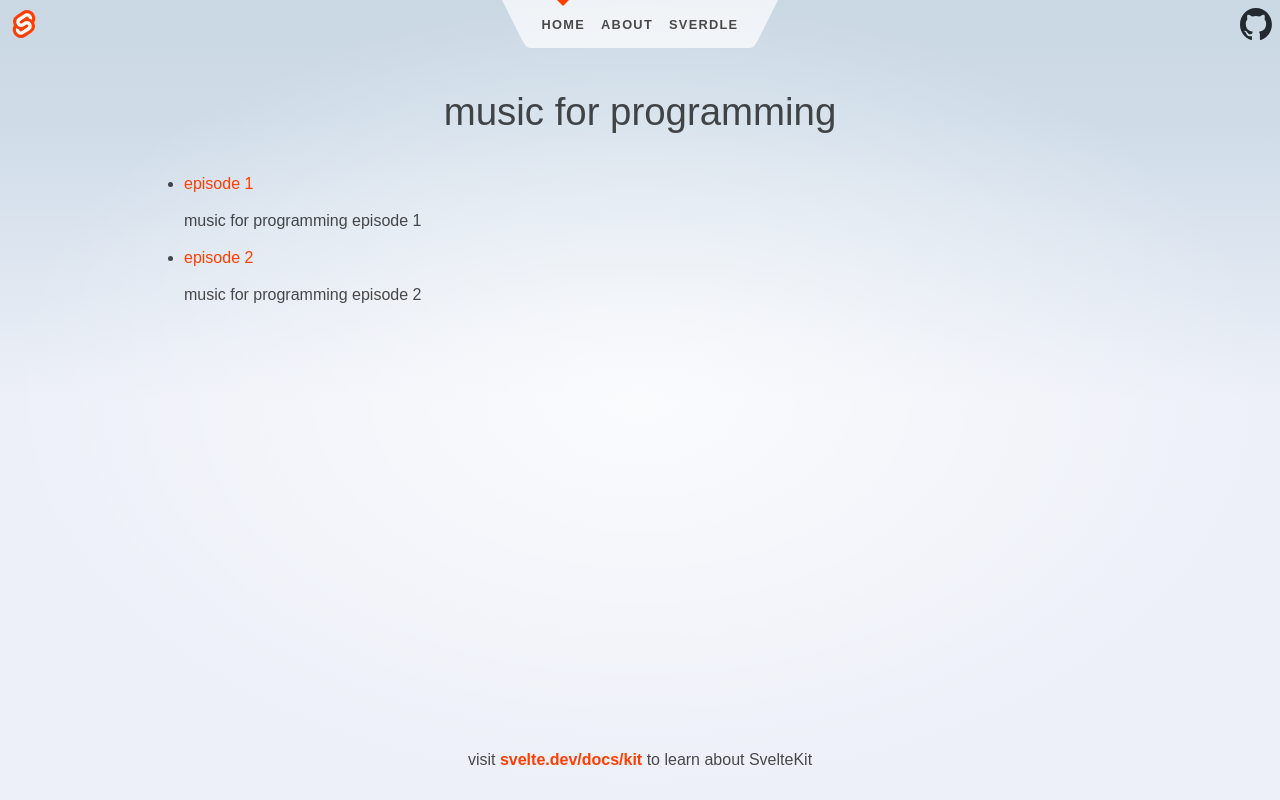
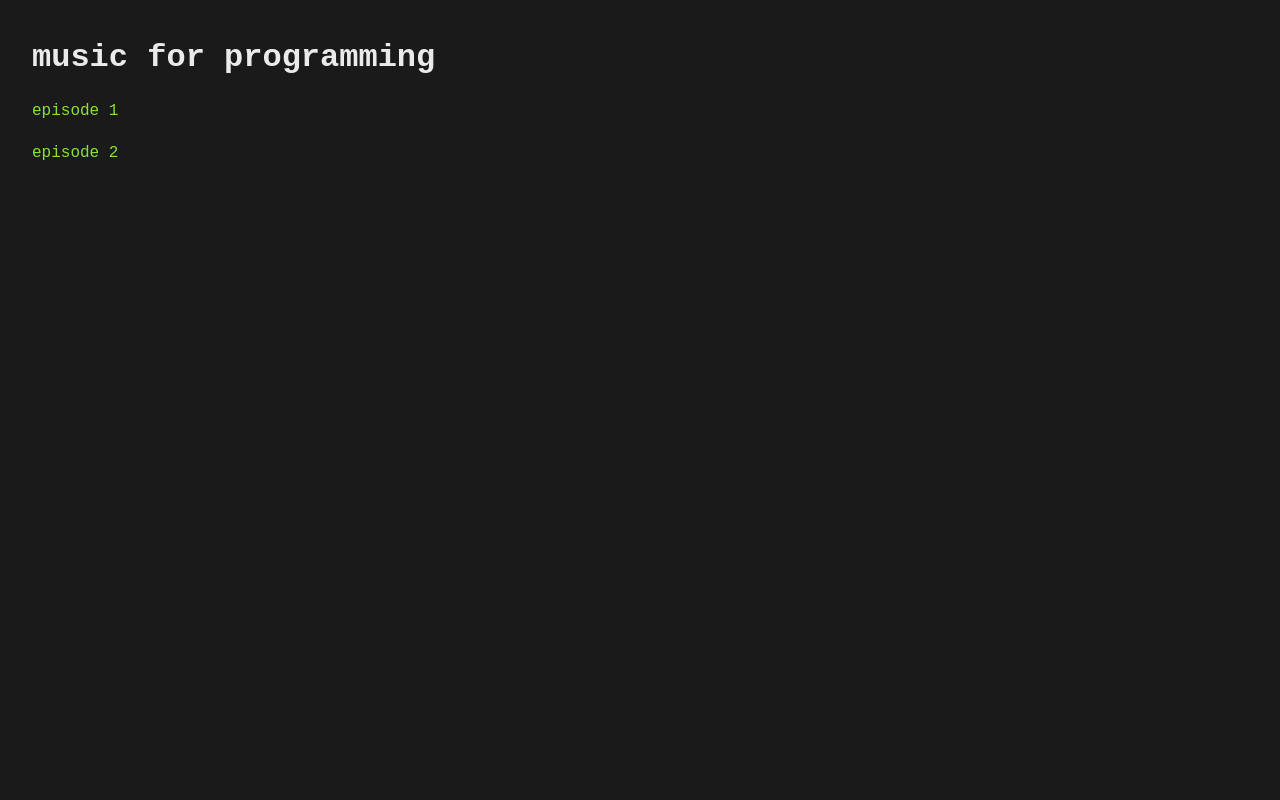
Before and after one commit to mitchGuthrieDev/scaline-audio-blog, a SvelteKit app: page / in a window 1280 px wide. Built offline with nearby package versions, Linux system fonts and the light colour scheme.

Commit message:
style update

```diff
--- a/src/app.css
+++ b/src/app.css
@@ -1,105 +1,43 @@
-@import '@fontsource/fira-mono';
-
+/* src/app.css */
 :root {
-	--font-body:
-		Arial, -apple-system, BlinkMacSystemFont, 'Segoe UI', Roboto, Oxygen, Ubuntu, Cantarell,
-		'Open Sans', 'Helvetica Neue', sans-serif;
-	--font-mono: 'Fira Mono', monospace;
-	--color-bg-0: rgb(202, 216, 228);
-	--color-bg-1: hsl(209, 36%, 86%);
-	--color-bg-2: hsl(224, 44%, 95%);
-	--color-theme-1: #ff3e00;
-	--color-theme-2: #4075a6;
-	--color-text: rgba(0, 0, 0, 0.7);
-	--column-width: 42rem;
-	--column-margin-top: 4rem;
-	font-family: var(--font-body);
-	color: var(--color-text);
+  --bg: #1a1a1a;
+  --fg: #eaeaea;
+  --link: #8ae234;
+  --link-hover: #aaffaa;
+  font-size: 16px;
 }
 
 body {
-	min-height: 100vh;
-	margin: 0;
-	background-attachment: fixed;
-	background-color: var(--color-bg-1);
-	background-size: 100vw 100vh;
-	background-image:
-		radial-gradient(50% 50% at 50% 50%, rgba(255, 255, 255, 0.75) 0%, rgba(255, 255, 255, 0) 100%),
-		linear-gradient(180deg, var(--color-bg-0) 0%, var(--color-bg-1) 15%, var(--color-bg-2) 50%);
-}
-
-h1,
-h2,
-p {
-	font-weight: 400;
-}
-
-p {
-	line-height: 1.5;
+  margin: 0;
+  padding: 2rem;
+  font-family: 'Courier New', Courier, monospace;
+  background-color: var(--bg);
+  color: var(--fg);
+  line-height: 1.6;
+  text-transform: lowercase;
 }
 
 a {
-	color: var(--color-theme-1);
-	text-decoration: none;
+  color: var(--link);
+  text-decoration: none;
 }
 
 a:hover {
-	text-decoration: underline;
+  color: var(--link-hover);
+  text-decoration: underline;
 }
 
-h1 {
-	font-size: 2rem;
-	text-align: center;
+h1, h2, p, li {
+  margin: 0 0 1rem 0;
 }
 
-h2 {
-	font-size: 1rem;
+ul {
+  list-style: none;
+  padding: 0;
 }
 
-pre {
-	font-size: 16px;
-	font-family: var(--font-mono);
-	background-color: rgba(255, 255, 255, 0.45);
-	border-radius: 3px;
-	box-shadow: 2px 2px 6px rgb(255 255 255 / 25%);
-	padding: 0.5em;
-	overflow-x: auto;
-	color: var(--color-text);
+audio {
+  margin-top: 1rem;
+  width: 100%;
+  max-width: 600px;
 }
-
-.text-column {
-	display: flex;
-	max-width: 48rem;
-	flex: 0.6;
-	flex-direction: column;
-	justify-content: center;
-	margin: 0 auto;
-}
-
-input,
-button {
-	font-size: inherit;
-	font-family: inherit;
-}
-
-button:focus:not(:focus-visible) {
-	outline: none;
-}
-
-@media (min-width: 720px) {
-	h1 {
-		font-size: 2.4rem;
-	}
-}
-
-.visually-hidden {
-	border: 0;
-	clip: rect(0 0 0 0);
-	height: auto;
-	margin: 0;
-	overflow: hidden;
-	padding: 0;
-	position: absolute;
-	width: 1px;
-	white-space: nowrap;
-}
--- a/src/routes/+layout.svelte
+++ b/src/routes/+layout.svelte
@@ -1,57 +1,5 @@
-<script lang="ts">
-	import Header from './Header.svelte';
-	import '../app.css';
-
-	let { children } = $props();
+<script>
+  import "../app.css";
 </script>
 
-<div class="app">
-	<Header />
-
-	<main>
-		{@render children()}
-	</main>
-
-	<footer>
-		<p>
-			visit <a href="https://svelte.dev/docs/kit">svelte.dev/docs/kit</a> to learn about SvelteKit
-		</p>
-	</footer>
-</div>
-
-<style>
-	.app {
-		display: flex;
-		flex-direction: column;
-		min-height: 100vh;
-	}
-
-	main {
-		flex: 1;
-		display: flex;
-		flex-direction: column;
-		padding: 1rem;
-		width: 100%;
-		max-width: 64rem;
-		margin: 0 auto;
-		box-sizing: border-box;
-	}
-
-	footer {
-		display: flex;
-		flex-direction: column;
-		justify-content: center;
-		align-items: center;
-		padding: 12px;
-	}
-
-	footer a {
-		font-weight: bold;
-	}
-
-	@media (min-width: 480px) {
-		footer {
-			padding: 12px 0;
-		}
-	}
-</style>
+<slot />
--- a/src/routes/+page.svelte
+++ b/src/routes/+page.svelte
@@ -3,11 +3,11 @@
 </script>
 
 <h1>music for programming</h1>
+
 <ul>
-  {#each episodes as episode}
+  {#each episodes as ep}
     <li>
-      <a href={`/episodes/${episode.slug}`}>{episode.title}</a>
-      <p>{episode.description}</p>
+      <a href={`/episodes/${ep.slug}`}>{ep.title}</a>
     </li>
   {/each}
 </ul>
--- a/src/routes/episodes/[slug]/+page.svelte
+++ b/src/routes/episodes/[slug]/+page.svelte
@@ -6,5 +6,7 @@
 </script>
 
 <h2>{episode?.title}</h2>
+
 <p>{episode?.description}</p>
+
 <audio controls src={episode?.audioUrl}></audio>
```
